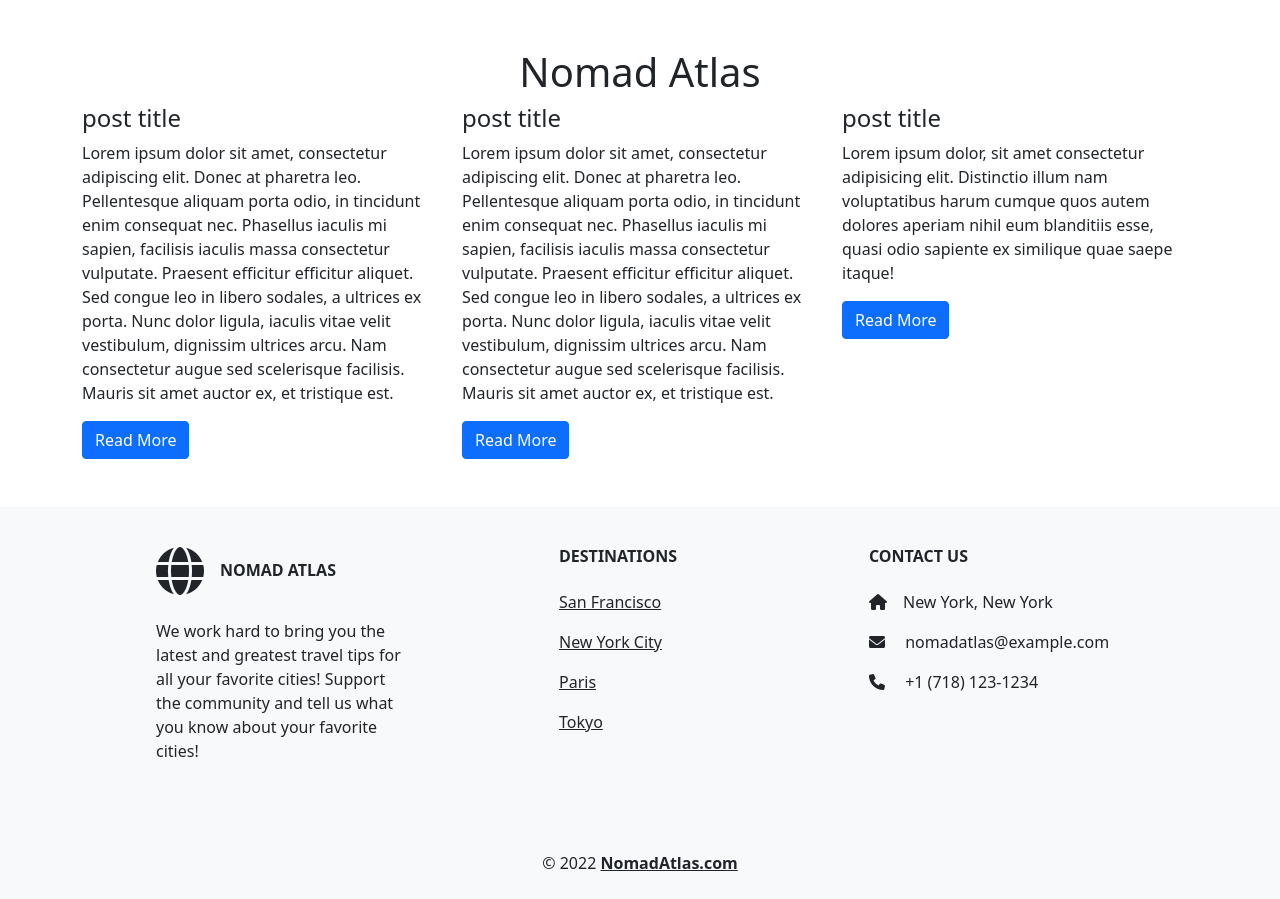
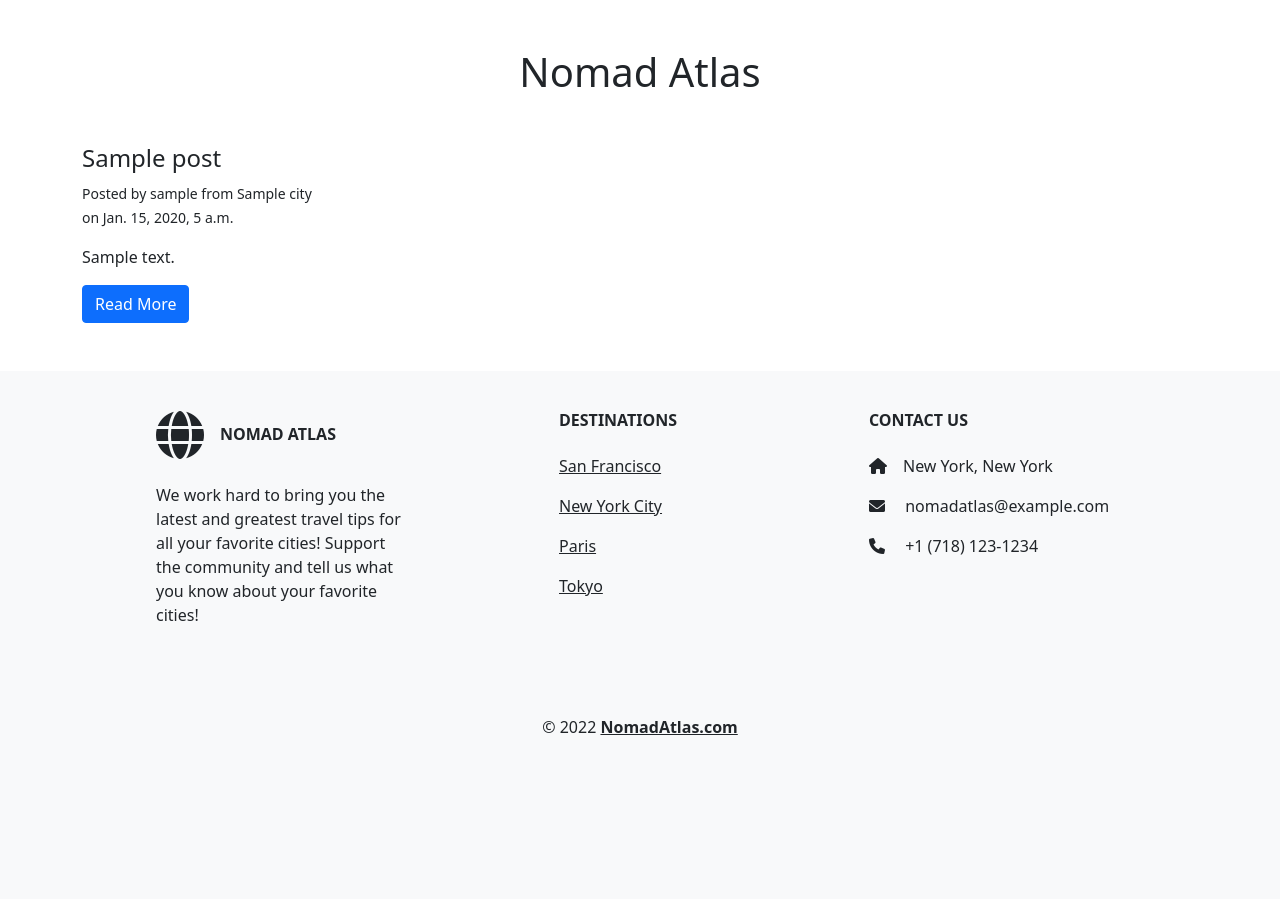
Before and after one commit to jajoyce/Nomad, a Django app: page / in a window 1280 px wide. Shown: the part 556-1455 px from the top of the page. After the commit the page ends 1291 px from the top, so only its background shows below. Run offline with Django 4.2, Linux system fonts and the light colour scheme; tables that the repository leaves empty hold one stand-in row (values such as "Sample post").

Commit message:
Update home page view and template to show real posts. Update profile delete confirmation, fix text. Update styling.

```diff
--- a/main_app/static/styles/main.css
+++ b/main_app/static/styles/main.css
@@ -13,6 +13,12 @@
 }
 .card img {
   width: 35%;
+  height: auto;
+  object-fit: cover;
+}
+
+.city-list-card-img {
+  width: 45% !important;
   height: auto;
   object-fit: cover;
 }
@@ -48,3 +54,9 @@
 .fieldWrapper input {
   width: 80%;
 }
+
+.profile-circle-img {
+  width: 125px !important;
+  height: 125px !important;
+  object-fit: cover !important;
+}
--- a/main_app/templates/home.html
+++ b/main_app/templates/home.html
@@ -50,45 +50,19 @@
   </div>
 </div>
 <div class="container mt-5">
-  <h1 class="text-center">Nomad Atlas</h1>
+  <h1 class="text-center mb-5">Nomad Atlas</h1>
 </div>
 <div class="container mb-5">
   <div class="row">
+    {% for post in posts %}
     <div class="col">
-      <h4>post title</h4>
-      <p>
-        Lorem ipsum dolor sit amet, consectetur adipiscing elit. Donec at
-        pharetra leo. Pellentesque aliquam porta odio, in tincidunt enim
-        consequat nec. Phasellus iaculis mi sapien, facilisis iaculis massa
-        consectetur vulputate. Praesent efficitur efficitur aliquet. Sed congue
-        leo in libero sodales, a ultrices ex porta. Nunc dolor ligula, iaculis
-        vitae velit vestibulum, dignissim ultrices arcu. Nam consectetur augue
-        sed scelerisque facilisis. Mauris sit amet auctor ex, et tristique est.
-      </p>
-      <a href="" class="btn btn-primary" type="button">Read More</a>
+      <h4>{{ post.title }}</h4>
+      <small>Posted by {{ post.author }} from {{ post.city }}
+        <br>on {{ post.created_at }}</small>
+      <p class="mt-3"> {{ post.content|truncatechars:300 }}</p>
+      <a href="{% url 'post_detail' post.pk %}" class="btn btn-primary" type="button">Read More</a>
     </div>
-    <div class="col">
-      <h4>post title</h4>
-      <p>
-        Lorem ipsum dolor sit amet, consectetur adipiscing elit. Donec at
-        pharetra leo. Pellentesque aliquam porta odio, in tincidunt enim
-        consequat nec. Phasellus iaculis mi sapien, facilisis iaculis massa
-        consectetur vulputate. Praesent efficitur efficitur aliquet. Sed congue
-        leo in libero sodales, a ultrices ex porta. Nunc dolor ligula, iaculis
-        vitae velit vestibulum, dignissim ultrices arcu. Nam consectetur augue
-        sed scelerisque facilisis. Mauris sit amet auctor ex, et tristique est.
-      </p>
-      <a href="" class="btn btn-primary" type="button">Read More</a>
-    </div>
-    <div class="col">
-      <h4>post title</h4>
-      <p>
-        Lorem ipsum dolor, sit amet consectetur adipisicing elit. Distinctio
-        illum nam voluptatibus harum cumque quos autem dolores aperiam nihil eum
-        blanditiis esse, quasi odio sapiente ex similique quae saepe itaque!
-      </p>
-      <a href="" class="btn btn-primary" type="button">Read More</a>
-    </div>
+    {% endfor %}
   </div>
 </div>
 {% endblock %}
--- a/main_app/templates/profile_detail.html
+++ b/main_app/templates/profile_detail.html
@@ -32,8 +32,7 @@
       <div class="col-3">
         <img
           src="{{ profile.img }}"
-          class="img rounded-circle"
-          style="width: 125px; height: 125px"
+          class="img profile-circle-img rounded-circle"
           alt="{{ profile.user.username }}"
         />
         <div class="mt-4">
--- a/main_app/views.py
+++ b/main_app/views.py
@@ -13,6 +13,11 @@ from  django import forms
 
 class Home(TemplateView):
     template_name = "home.html"
+
+    def get_context_data(self, **kwargs):
+        context = super().get_context_data(**kwargs)
+        context['posts'] = Post.objects.filter(id__lte=3)
+        return context
 
 class About(TemplateView):
     template_name = "about.html"
```
Also changed, not shown: main_app/templates/city_list.html (+4 -4 lines), main_app/templates/profile_delete_confirmation.html (+9 -9 lines).
